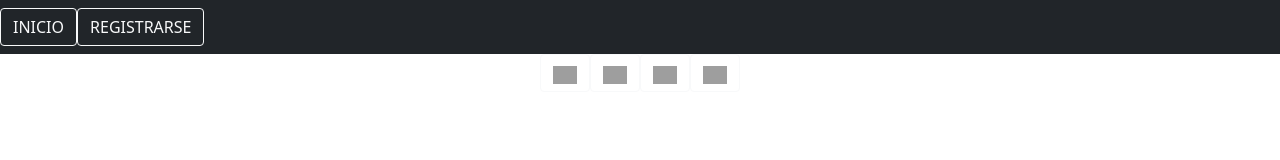
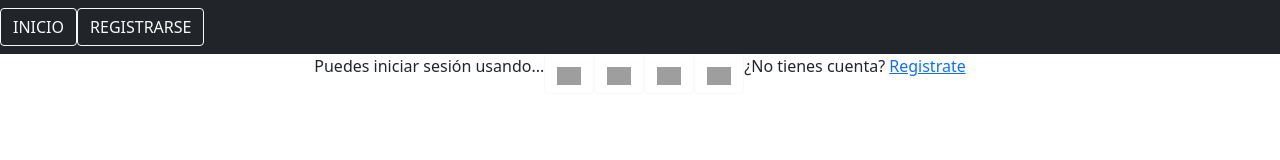
Before and after one commit to jimalaros/FRONT, a plain HTML site: page login.html in a window 1280 px wide. Drawn offline with nearby package versions, Linux system fonts and the light colour scheme; grey boxes are pictures that could not be loaded.

Commit message:
login.html

```diff
--- a/login.html
+++ b/login.html
@@ -25,6 +25,7 @@
         </div>
     </nav>
     <div class="d-flex justify-content-center">
+        <p>Puedes iniciar sesión usando...</p>
         <hr>
         <button class="btn btn-outline-light" id="google">
             <a href="https://api.apicommerce.tk/google/auth">
@@ -48,6 +49,9 @@
                 <img src="https://cdn-icons-png.flaticon.com/512/174/174857.png" width="24" />
             </a>
         </button>
+        <p>¿No tienes cuenta?
+            <a href="registro.html">Registrate</a>
+        </p>
     </div>
     </form>
     </div>
```
